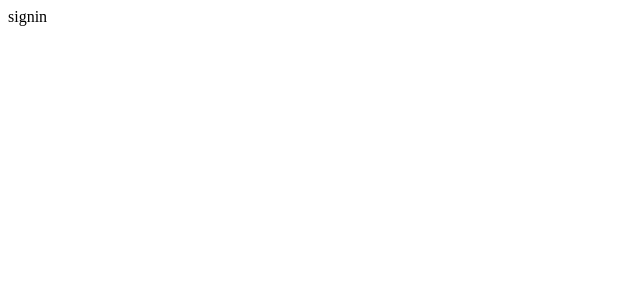
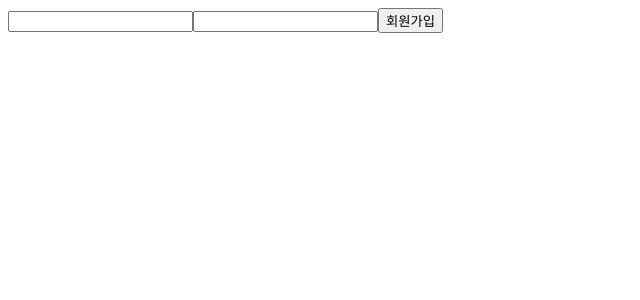
Before and after one commit to preferchoi/wanted-pre-onboarding-frontend, a React (Create React App) app in the folder prefer/: page /signin in a window 1280 px wide. Shown: the top 300 px of the page, without its empty margins (0-640 px from the left). Built offline with nearby package versions, Linux system fonts and the light colour scheme.

Commit message:
page make

```diff
--- a/prefer/src/routes/signin.jsx
+++ b/prefer/src/routes/signin.jsx
@@ -1,7 +1,9 @@
 export default function signin() {
     return (
         <div>
-            signin
+            <input data-testid="email-input" />
+            <input data-testid="password-input" />
+            <button data-testid="signin-button">회원가입</button>
         </div>
     );
 }
--- a/prefer/src/routes/signup.jsx
+++ b/prefer/src/routes/signup.jsx
@@ -3,7 +3,9 @@
 export default function signup() {
     return (
         <div>
-            signup
+            <input data-testid="email-input" />
+            <input data-testid="password-input" />
+            <button data-testid="signup-button">회원가입</button>
         </div>
     );
 }
```
